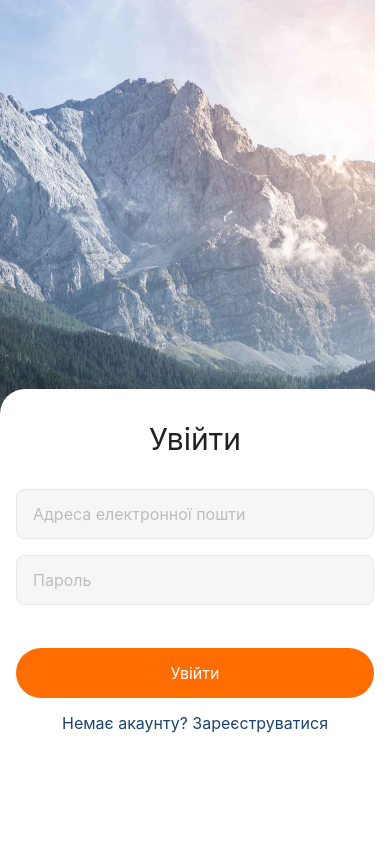
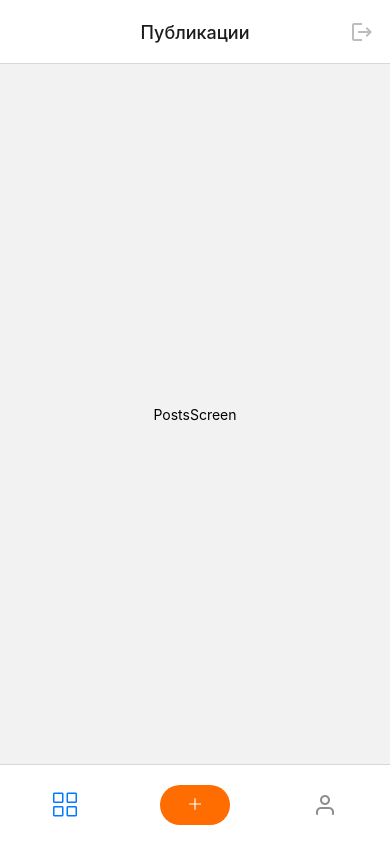
Before and after one commit to Se1ena/goit-react-native-hw, a React Native app in the folder my-new-app/: screen /Home in a window 390 px wide. Built offline with nearby package versions, Linux system fonts and the light colour scheme.

Commit message:
TabRoute & Screens, Vector Icons

```diff
--- a/my-new-app/App.js
+++ b/my-new-app/App.js
@@ -1,22 +1,14 @@
 import { StatusBar } from "expo-status-bar";
 import { NavigationContainer } from "@react-navigation/native";
-import { createStackNavigator } from "@react-navigation/stack";
 
-import { RegistrationScreen } from "./Screens/RegistrationScreen/RegistrationScreen";
-import { LoginScreen } from "./Screens/LoginScreen/LoginScreen";
-
-const AuthStack = createStackNavigator();
+import {useRoute} from "./Routes/router";
 
 
 export default function App() {
+  const routing = useRoute(true);
   return (
     <>
-       <NavigationContainer>
-        <AuthStack.Navigator initialRouteName="Login">
-          <AuthStack.Screen options={{ headerShown: false }} name="Registration" component={RegistrationScreen} />
-          <AuthStack.Screen options={{ headerShown: false }} name="Login" component={LoginScreen} />
-        </AuthStack.Navigator>
-       </NavigationContainer>
+      <NavigationContainer>{routing}</NavigationContainer>
       <StatusBar style="auto" />
     </>
   );
--- /dev/null
+++ b/my-new-app/Routes/router.js
@@ -0,0 +1,52 @@
+import { createStackNavigator } from "@react-navigation/stack";
+
+import { RegistrationScreen } from "../Screens/Components/RegistrationScreen/RegistrationScreen";
+import { LoginScreen } from "../Screens/Components/LoginScreen/LoginScreen";
+import { Home } from "../Screens/mainScreen/Home";
+import { MapScreen } from "../Screens/mainScreen/MapScreen";
+import { CommentsScreen } from "../Screens/mainScreen/CommentsScreen";
+
+const AuthStack = createStackNavigator();
+const MainStack = createStackNavigator();
+
+export const useRoute = isAuth => {
+  if (!isAuth) {
+    return (
+      <AuthStack.Navigator>
+        <AuthStack.Screen
+          options={{ headerShown: false }}
+          name="Registration"
+          component={RegistrationScreen}
+        />
+        <AuthStack.Screen
+          options={{ headerShown: false }}
+          name="Login"
+          component={LoginScreen}
+        />
+      </AuthStack.Navigator>
+    );
+  }
+
+  return (
+    <MainStack.Navigator initialRouteName="Home">
+      <MainStack.Screen
+        options={{ headerShown: false }}
+        name="Home"
+        component={Home}
+      />
+      <MainStack.Screen
+        options={{
+          headerShown: true,
+          headerTitleAlign: "center",
+        }}
+        name="Коментарі"
+        component={CommentsScreen}
+      />
+      <MainStack.Screen
+        options={{ headerShown: false }}
+        name="Map"
+        component={MapScreen}
+      />
+    </MainStack.Navigator>
+  );
+};
--- /dev/null
+++ b/my-new-app/Routes/tabRouter.js
@@ -0,0 +1,79 @@
+import { View, TouchableOpacity } from "react-native";
+
+import { createBottomTabNavigator } from "@react-navigation/bottom-tabs";
+
+import { PostsScreen } from "../Screens/mainScreen/PostsScreen";
+import { CreatePostsScreen } from "../Screens/mainScreen/CreateScreen";
+import { ProfileScreen } from "../Screens/mainScreen/ProfileScreen";
+
+import { SimpleLineIcons } from "@expo/vector-icons";
+import { MaterialIcons } from "@expo/vector-icons";
+import { AntDesign } from "@expo/vector-icons";
+import { Feather } from "@expo/vector-icons";
+
+const MainTab = createBottomTabNavigator();
+
+export const TabRoute = ({ navigation }) => {
+	return (
+		<MainTab.Navigator
+			screenOptions={{
+				tabBarShowLabel: false,
+				tabBarStyle: {
+					height: 80,
+					display: "flex",
+				},
+				headerTitleAlign: "center",
+				headerRightContainerStyle: { paddingRight: 16 },
+				headerLeftContainerStyle: { paddingLeft: 16 },
+			}}
+		>
+			<MainTab.Screen
+				options={{
+					tabBarIcon: ({ focused, size, color }) => <SimpleLineIcons name="grid" size={24} color={color} />,
+					headerRight: ({ focused, size, color }) => (
+						<TouchableOpacity activeOpacity={0.8}>
+							<MaterialIcons name="logout" size={24} color="#BDBDBD" />
+						</TouchableOpacity>
+					),
+				}}
+				name="Публикации"
+				component={PostsScreen}
+			/>
+			<MainTab.Screen
+				options={{
+					// tabBarStyle: { display: "none" },
+					tabBarIcon: ({ focused, size, color }) => (
+						<View
+							style={{
+								height: 40,
+								width: 70,
+								backgroundColor: "#FF6C00",
+								justifyContent: "center",
+								alignItems: "center",
+								borderRadius: 20,
+							}}
+							activeOpacity={0.8}
+						>
+							<AntDesign name="plus" size={16} color="#FFFFFF" />
+						</View>
+					),
+					headerLeft: ({ focused, size, color }) => (
+						<TouchableOpacity activeOpacity={0.8} onPress={() => navigation.goBack()}>
+							<AntDesign name="arrowleft" size={24} color="#212121" />
+						</TouchableOpacity>
+					),
+				}}
+				name="Создать публикацию"
+				component={CreatePostsScreen}
+			/>
+			<MainTab.Screen
+				options={{
+					headerShown: false,
+					tabBarIcon: ({ focused, size, color }) => <Feather name="user" size={24} color={color} />,
+				}}
+				name="Профиль"
+				component={ProfileScreen}
+			/>
+		</MainTab.Navigator>
+	);
+};
--- a/my-new-app/Screens/RegistrationScreen/RegistrationScreen.js
+++ b/my-new-app/Screens/Components/LoginScreen/LoginScreen.js
@@ -1,8 +1,8 @@
 import { useState, useCallback, useEffect } from "react";
 import {
   StyleSheet,
+  Text,
   ImageBackground,
-  Text,
   TextInput,
   View,
   TouchableOpacity,
@@ -15,16 +15,13 @@ import {
 
 import { useFonts } from "expo-font";
 import * as SplashScreen from "expo-splash-screen";
-import AddImage from "../../assets/images/add.svg";
 
 SplashScreen.preventAutoHideAsync();
 
-export const RegistrationScreen = ({ navigation }) => {
-  const [login, setLogin] = useState("");
+export const LoginScreen = ({ navigation }) => {
   const [email, setEmail] = useState("");
   const [password, setPassword] = useState("");
 
-  const [loginFocused, setLoginFocused] = useState("");
   const [emailFocused, setEmailFocused] = useState(false);
   const [paswordFocused, setPaswordFocused] = useState(false);
 
@@ -51,20 +48,19 @@ export const RegistrationScreen = ({ navigation }) => {
   };
 
   const onSubmitForm = () => {
-    if (login === "" || email === "" || password === "") {
+    if (email === "" || password === "") {
       return alert("Please fill all fields");
     }
     setIsShowKeyboard(false);
     Keyboard.dismiss();
-    setLogin("");
     setEmail("");
     setPassword("");
-    console.log({ login, email, password });
+    console.log({ email, password });
   };
 
   const [fontsLoaded] = useFonts({
-    "Roboto-Medium": require("../../assets/fonts/Roboto-Medium.ttf"),
-    "Roboto-Regular": require("../../assets/fonts/Roboto-Regular.ttf"),
+    "Roboto-Medium": require("../../../assets/fonts/Roboto-Medium.ttf"),
+    "Roboto-Regular": require("../../../assets/fonts/Roboto-Regular.ttf"),
   });
 
   const onLayoutRootView = useCallback(async () => {
@@ -82,36 +78,17 @@ export const RegistrationScreen = ({ navigation }) => {
       <View style={styles.container} onLayout={onLayoutRootView}>
         <ImageBackground
           style={styles.image}
-          source={require("../../assets/images/background-image.jpg")}
+          source={require("../../../assets/images/background-image.jpg")}
         >
-          <KeyboardAvoidingView behavior={Platform.OS === "ios" && "padding"}>
+          <KeyboardAvoidingView behavior={Platform.OS == "ios" && "padding"}>
             <View
-              style={{ ...styles.box, paddingBottom: isShowKeyboard ? 32 : 45 }}
+              style={{
+                ...styles.box,
+                paddingBottom: isShowKeyboard ? 32 : 111,
+              }}
             >
-              <View style={styles.userImage}></View>
-              <TouchableOpacity style={styles.addImageBtn}>
-                <AddImage />
-              </TouchableOpacity>
-              <Text style={styles.formTitle}>Реєстрація</Text>
+              <Text style={styles.formTitle}>Увійти</Text>
               <View style={{ ...styles.form, width: dimensions }}>
-                <View style={{ marginBottom: 16 }}>
-                  <TextInput
-                    style={{
-                      ...styles.input,
-                      borderColor: loginFocused ? "#FF6C00" : "#E8E8E8",
-                      backgroundColor: loginFocused ? "#FFF" : "#F6F6F6",
-                    }}
-                    placeholder={"Логін"}
-                    placeholderTextColor={"#BDBDBD"}
-                    value={login}
-                    onChangeText={(value) => setLogin(value)}
-                    onFocus={() => {
-                      setIsShowKeyboard(true);
-                      setLoginFocused(true);
-                    }}
-                    onBlur={() => setLoginFocused(false)}
-                  />
-                </View>
                 <View style={{ marginBottom: 16 }}>
                   <TextInput
                     style={{
@@ -151,15 +128,20 @@ export const RegistrationScreen = ({ navigation }) => {
                 </View>
                 <TouchableOpacity
                   activeOpacity={0.8}
-                  style={styles.btnRegister}
+                  style={styles.btnLogin}
                   onPress={onSubmitForm}
                 >
-                  <Text style={styles.btnRegisterTitle}>Зареєструватися</Text>
+                  <Text style={styles.btnLoginTitle}>Увійти</Text>
                 </TouchableOpacity>
               </View>
               {!isShowKeyboard && (
-                <TouchableOpacity style={styles.btnLogin} onPress={() => navigation.navigate("Login")}>
-                  <Text style={styles.btnLoginTitle}>Маєте акаунт? Увійти</Text>
+                <TouchableOpacity
+                  style={styles.btnRegister}
+                  onPress={() => navigation.navigate("Registration")}
+                >
+                  <Text style={styles.btnRegisterTitle}>
+                    Немає акаунту? Зареєструватися
+                  </Text>
                 </TouchableOpacity>
               )}
             </View>
@@ -181,7 +163,7 @@ const styles = StyleSheet.create({
     justifyContent: "flex-end",
   },
   box: {
-    paddingTop: 92,
+    paddingTop: 32,
     borderTopRightRadius: 25,
     borderTopLeftRadius: 25,
 
@@ -189,27 +171,10 @@ const styles = StyleSheet.create({
 
     backgroundColor: "#FFF",
   },
-  userImage: {
-    width: 120,
-    height: 120,
-
-    position: "absolute",
-    top: -60,
-
-    backgroundColor: "#F6F6F6",
-    borderRadius: 16,
-  },
-  addImageBtn: {
-    position: "absolute",
-    top: 20,
-    right: 125,
-  },
   formTitle: {
-    marginBottom: 33,
+    marginBottom: 32,
     fontSize: 30,
-    fontFamily: "Roboto-Medium",
     textAlign: "center",
-
     color: "#212121",
   },
   form: {
@@ -221,15 +186,11 @@ const styles = StyleSheet.create({
     height: 50,
     fontSize: 16,
     lineHeight: 19,
-
     borderWidth: 1,
-    borderColor: "#E8E8E8",
     borderRadius: 8,
-
-    backgroundColor: "#F6F6F6",
     color: "#212121",
   },
-  btnRegister: {
+  btnLogin: {
     height: 50,
 
     justifyContent: "center",
@@ -237,22 +198,21 @@ const styles = StyleSheet.create({
     borderRadius: 50,
     backgroundColor: "#FF6C00",
   },
-  btnRegisterTitle: {
-    fontFamily: "Roboto-Regular",
+  btnLoginTitle: {
     fontSize: 16,
     lineHeight: 19,
+    justifyContent: "center",
 
     color: "#FFF",
   },
-  btnLogin: {
+  btnRegister: {
     marginHorizontal: 50,
     marginTop: 16,
 
     justifyContent: "center",
     alignItems: "center",
   },
-  btnLoginTitle: {
-    fontFamily: "Roboto-Regular",
+  btnRegisterTitle: {
     fontSize: 16,
     lineHeight: 19,
 
--- a/my-new-app/Screens/LoginScreen/LoginScreen.js
+++ b/my-new-app/Screens/Components/RegistrationScreen/RegistrationScreen.js
@@ -1,8 +1,8 @@
 import { useState, useCallback, useEffect } from "react";
 import {
   StyleSheet,
+  ImageBackground,
   Text,
-  ImageBackground,
   TextInput,
   View,
   TouchableOpacity,
@@ -15,13 +15,17 @@ import {
 
 import { useFonts } from "expo-font";
 import * as SplashScreen from "expo-splash-screen";
+//import AddImage from "../../../assets/images/add.svg";
+import { AntDesign } from "@expo/vector-icons";
 
 SplashScreen.preventAutoHideAsync();
 
-export const LoginScreen = ( { navigation } ) => {
+export const RegistrationScreen = ({ navigation }) => {
+  const [login, setLogin] = useState("");
   const [email, setEmail] = useState("");
   const [password, setPassword] = useState("");
 
+  const [loginFocused, setLoginFocused] = useState("");
   const [emailFocused, setEmailFocused] = useState(false);
   const [paswordFocused, setPaswordFocused] = useState(false);
 
@@ -48,19 +52,20 @@ export const LoginScreen = ( { navigation } ) => {
   };
 
   const onSubmitForm = () => {
-    if (email === "" || password === "") {
+    if (login === "" || email === "" || password === "") {
       return alert("Please fill all fields");
     }
     setIsShowKeyboard(false);
     Keyboard.dismiss();
+    setLogin("");
     setEmail("");
     setPassword("");
-    console.log({ email, password });
+    console.log({ login, email, password });
   };
 
   const [fontsLoaded] = useFonts({
-    "Roboto-Medium": require("../../assets/fonts/Roboto-Medium.ttf"),
-    "Roboto-Regular": require("../../assets/fonts/Roboto-Regular.ttf"),
+    "Roboto-Medium": require("../../../assets/fonts/Roboto-Medium.ttf"),
+    "Roboto-Regular": require("../../../assets/fonts/Roboto-Regular.ttf"),
   });
 
   const onLayoutRootView = useCallback(async () => {
@@ -78,17 +83,36 @@ export const LoginScreen = ( { navigation } ) => {
       <View style={styles.container} onLayout={onLayoutRootView}>
         <ImageBackground
           style={styles.image}
-          source={require("../../assets/images/background-image.jpg")}
+          source={require("../../../assets/images/background-image.jpg")}
         >
-          <KeyboardAvoidingView behavior={Platform.OS == "ios" && "padding"}>
+          <KeyboardAvoidingView behavior={Platform.OS === "ios" && "padding"}>
             <View
-              style={{
-                ...styles.box,
-                paddingBottom: isShowKeyboard ? 32 : 111,
-              }}
+              style={{ ...styles.box, paddingBottom: isShowKeyboard ? 32 : 45 }}
             >
-              <Text style={styles.formTitle}>Увійти</Text>
+              <View style={styles.userImage}></View>
+              <TouchableOpacity style={styles.addImageBtn}>
+                <AntDesign name="pluscircleo" size={25} color="#FF6C00" />
+              </TouchableOpacity>
+              <Text style={styles.formTitle}>Реєстрація</Text>
               <View style={{ ...styles.form, width: dimensions }}>
+                <View style={{ marginBottom: 16 }}>
+                  <TextInput
+                    style={{
+                      ...styles.input,
+                      borderColor: loginFocused ? "#FF6C00" : "#E8E8E8",
+                      backgroundColor: loginFocused ? "#FFF" : "#F6F6F6",
+                    }}
+                    placeholder={"Логін"}
+                    placeholderTextColor={"#BDBDBD"}
+                    value={login}
+                    onChangeText={(value) => setLogin(value)}
+                    onFocus={() => {
+                      setIsShowKeyboard(true);
+                      setLoginFocused(true);
+                    }}
+                    onBlur={() => setLoginFocused(false)}
+                  />
+                </View>
                 <View style={{ marginBottom: 16 }}>
                   <TextInput
                     style={{
@@ -128,17 +152,18 @@ export const LoginScreen = ( { navigation } ) => {
                 </View>
                 <TouchableOpacity
                   activeOpacity={0.8}
-                  style={styles.btnLogin}
+                  style={styles.btnRegister}
                   onPress={onSubmitForm}
                 >
-                  <Text style={styles.btnLoginTitle}>Увійти</Text>
+                  <Text style={styles.btnRegisterTitle}>Зареєструватися</Text>
                 </TouchableOpacity>
               </View>
               {!isShowKeyboard && (
-                <TouchableOpacity style={styles.btnRegister} onPress={() => navigation.navigate("Registration")}>
-                  <Text style={styles.btnRegisterTitle}>
-                    Немає акаунту? Зареєструватися
-                  </Text>
+                <TouchableOpacity
+                  style={styles.btnLogin}
+                  onPress={() => navigation.navigate("Login")}
+                >
+                  <Text style={styles.btnLoginTitle}>Маєте акаунт? Увійти</Text>
                 </TouchableOpacity>
               )}
             </View>
@@ -160,7 +185,7 @@ const styles = StyleSheet.create({
     justifyContent: "flex-end",
   },
   box: {
-    paddingTop: 32,
+    paddingTop: 92,
     borderTopRightRadius: 25,
     borderTopLeftRadius: 25,
 
@@ -168,10 +193,27 @@ const styles = StyleSheet.create({
 
     backgroundColor: "#FFF",
   },
+  userImage: {
+    width: 120,
+    height: 120,
+
+    position: "absolute",
+    top: -60,
+
+    backgroundColor: "#F6F6F6",
+    borderRadius: 16,
+  },
+  addImageBtn: {
+    position: "absolute",
+    top: 20,
+    right: 125,
+  },
   formTitle: {
-    marginBottom: 32,
+    marginBottom: 33,
     fontSize: 30,
+    fontFamily: "Roboto-Medium",
     textAlign: "center",
+
     color: "#212121",
   },
   form: {
@@ -183,11 +225,15 @@ const styles = StyleSheet.create({
     height: 50,
     fontSize: 16,
     lineHeight: 19,
+
     borderWidth: 1,
+    borderColor: "#E8E8E8",
     borderRadius: 8,
+
+    backgroundColor: "#F6F6F6",
     color: "#212121",
   },
-  btnLogin: {
+  btnRegister: {
     height: 50,
 
     justifyContent: "center",
@@ -195,21 +241,22 @@ const styles = StyleSheet.create({
     borderRadius: 50,
     backgroundColor: "#FF6C00",
   },
-  btnLoginTitle: {
+  btnRegisterTitle: {
+    fontFamily: "Roboto-Regular",
     fontSize: 16,
     lineHeight: 19,
-    justifyContent: "center",
 
     color: "#FFF",
   },
-  btnRegister: {
+  btnLogin: {
     marginHorizontal: 50,
     marginTop: 16,
 
     justifyContent: "center",
     alignItems: "center",
   },
-  btnRegisterTitle: {
+  btnLoginTitle: {
+    fontFamily: "Roboto-Regular",
     fontSize: 16,
     lineHeight: 19,
 
--- /dev/null
+++ b/my-new-app/Screens/mainScreen/CommentsScreen.js
@@ -0,0 +1,18 @@
+import React from "react";
+import { View, Text, StyleSheet } from "react-native";
+
+export const CommentsScreen = () => {
+	return (
+		<View style={styles.container}>
+			<Text>CreateCommentsScreen</Text>
+		</View>
+	);
+};
+
+const styles = StyleSheet.create({
+	container: {
+		flex: 1,
+		justifyContent: "center",
+		alignItems: "center",
+	},
+});
--- /dev/null
+++ b/my-new-app/Screens/mainScreen/CreateScreen.js
@@ -0,0 +1,18 @@
+import React from "react";
+import { View, Text, StyleSheet } from "react-native";
+
+export const CreatePostsScreen = () => {
+	return (
+		<View style={styles.container}>
+			<Text>CreatePostsScreen</Text>
+		</View>
+	);
+};
+
+const styles = StyleSheet.create({
+	container: {
+		flex: 1,
+		justifyContent: "center",
+		alignItems: "center",
+	},
+});
--- /dev/null
+++ b/my-new-app/Screens/mainScreen/Home.js
@@ -0,0 +1,5 @@
+import { TabRoute } from "../../Routes/tabRouter";
+
+export const Home = ({ navigation }) => {
+	return <TabRoute navigation={navigation} />;
+};
--- /dev/null
+++ b/my-new-app/Screens/mainScreen/MapScreen.js
@@ -0,0 +1,18 @@
+import React from "react";
+import { View, Text, StyleSheet } from "react-native";
+
+export const MapScreen = () => {
+	return (
+		<View style={styles.container}>
+			<Text>CreateMapScreen</Text>
+		</View>
+	);
+};
+
+const styles = StyleSheet.create({
+	container: {
+		flex: 1,
+		justifyContent: "center",
+		alignItems: "center",
+	},
+});
--- /dev/null
+++ b/my-new-app/Screens/mainScreen/PostsScreen.js
@@ -0,0 +1,18 @@
+import React from "react";
+import { View, Text, StyleSheet } from "react-native";
+
+export const PostsScreen = () => {
+	return (
+		<View style={styles.container}>
+			<Text>PostsScreen</Text>
+		</View>
+	);
+};
+
+const styles = StyleSheet.create({
+	container: {
+		flex: 1,
+		justifyContent: "center",
+		alignItems: "center",
+	},
+});
--- /dev/null
+++ b/my-new-app/Screens/mainScreen/ProfileScreen.js
@@ -0,0 +1,18 @@
+import React from "react";
+import { View, Text, StyleSheet } from "react-native";
+
+export const ProfileScreen = () => {
+	return (
+		<View style={styles.container}>
+			<Text>ProfileScreen</Text>
+		</View>
+	);
+};
+
+const styles = StyleSheet.create({
+	container: {
+		flex: 1,
+		justifyContent: "center",
+		alignItems: "center",
+	},
+});
```
Also changed, not shown: my-new-app/package.json (+9 -3 lines), 1 other file (tests, documents, lock files or other folders).
